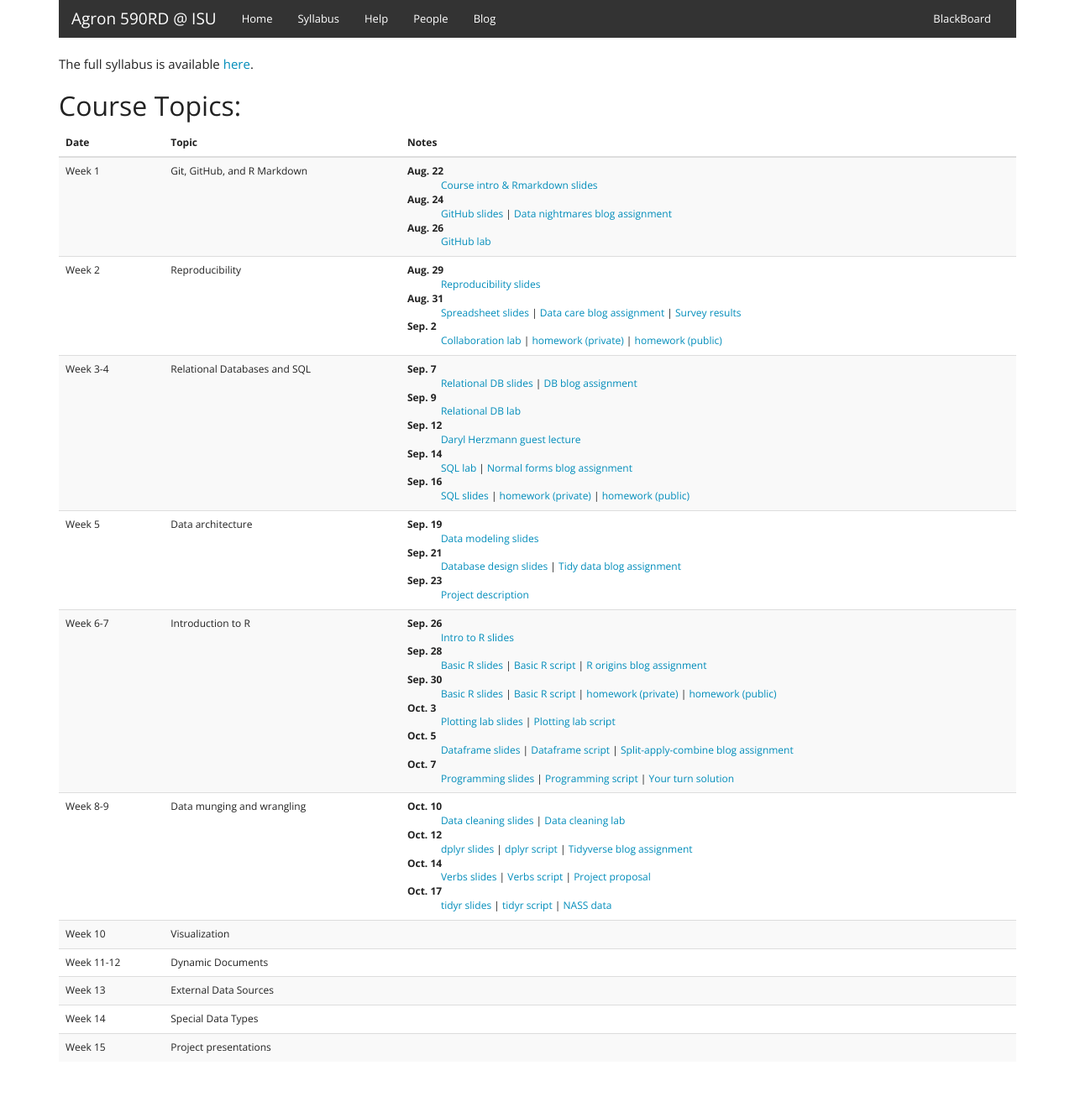
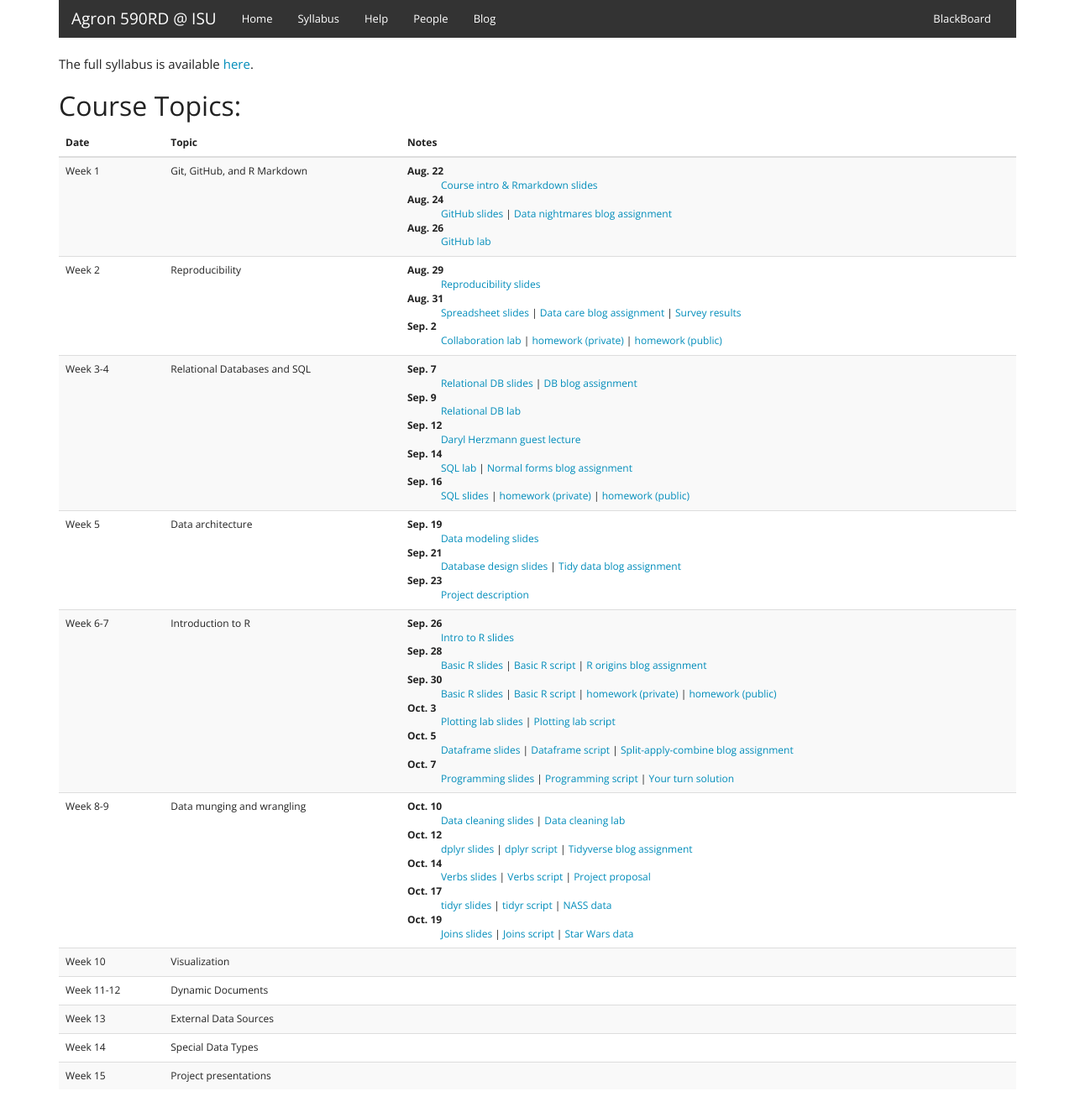
Before and after one commit to agron590-ISU/agron590-ISU.github.io, a Jekyll site: the page built from syllabus.html, in a window 1280 px wide. Shown: the whole page at 84% size. Built offline with Jekyll 4.4.1, drawn with Linux system fonts in a browser that asks for light colours; before the commit the page ends 1286 px from its top, so only the background shows below that.

Commit message:
add joins links

```diff
--- a/syllabus.html
+++ b/syllabus.html
@@ -110,6 +110,8 @@ The full syllabus is available <a href="http://agron590-isu.github.io/materials/
           <dd><a href="../materials/week_08/verbs/slides_verbs.html" target=_blank>Verbs slides</a> | <a href="../materials/week_08/verbs/script_verbs.R" target=_blank>Verbs script</a> | <a href="../materials//week_00/final-project/proposal-description.html" target=_blank>Project proposal</a></dd>
           <dt>Oct. 17</dt>
           <dd><a href="../materials/week_09/tidy_data/slides_tidy_data.html" target=_blank>tidyr slides</a> | <a href="../materials/week_09/tidy_data/script_tidy_data.R" target=_blank>tidyr script</a> | <a href="https://github.com/agron590-ISU/lab/tree/master/week_07/dataframes" target=_blank>NASS data</a></dd>
+          <dt>Oct. 19</dt>
+          <dd><a href="../materials/week_09/joins/slides_joins.html" target=_blank>Joins slides</a> | <a href="../materials/week_09/joins/script_joins.R" target=_blank>Joins script</a> | <a href="https://github.com/agron590-ISU/materials/tree/master/week_09/joins/data/star_wars.RData" target=_blank>Star Wars data</a></dd>
         </dl>
         </td>
       </tr>
```
